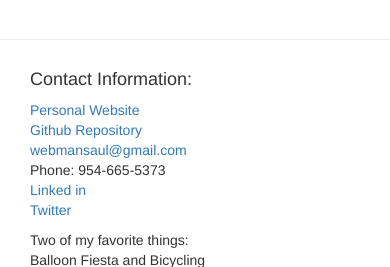
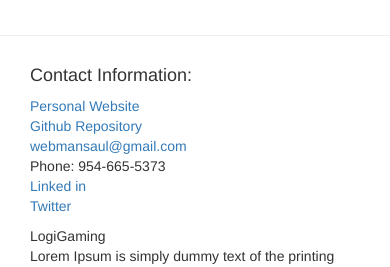
Before and after one commit to jmsaul/logi-gaming, a PHP site: page / in a window 390 px wide. Shown: the part 1011-1278 px from the top of the page. Run offline with PHP 8.4, Linux system fonts and the light colour scheme; some libraries are stand-ins or nearby versions.

Commit message:
corrected logo 2

```diff
--- a/public_html/index.php
+++ b/public_html/index.php
@@ -77,40 +77,25 @@
 
 				<div class="container">
 					<div class="text-center">
-						<h3>My Portfolio</h3>
+
 						<div class="row">
-							<div class="col-md-4">
+							<div class="col-md-6">
 								<div>
-									<a href="//bootcamp-coders.cnm.edu/~jsaul4/open-trails/public_html/">
-										Trail-Quail Website
-									</a>
+									<h3>LogiGaming</h3>
+									<p>Lorem Ipsum is simply dummy text of the printing and typesetting industry. Lorem Ipsum has been the industry's standard dummy text ever since the 1500s, when an unknown printer took a galley of type and scrambled it to make a type specimen book. It has survived not only five centuries, but also the leap into electronic typesetting, remaining essentially unchanged. It was popularised in the 1960s with the release of Letraset sheets containing Lorem Ipsum passages, and more recently with desktop publishing software like Aldus PageMaker including versions of Lorem Ipsum.</p>
+
 								</div>
-								<a href="//bootcamp-coders.cnm.edu/~jsaul4/open-trails/public_html/">
-									<img src="img/sandiaMtnNM.jpg" alt="Trail Quail Project" class="image-saul img-circle">
-								</a>
+
 							</div>
 
-							<div class="col-md-4">
+							<div class="col-md-6">
 								<div>
-									<a href="//physics.unm.edu/Courses/Saul/00_Classes/FL2014_Saul_PHYC110home.html">
-										Physics 110 Website
-									</a>
+									<h3>Community Debate</h3>
+									<p>Lorem Ipsum is simply dummy text of the printing and typesetting industry. Lorem Ipsum has been the industry's standard dummy text ever since the 1500s, when an unknown printer took a galley of type and scrambled it to make a type specimen book. It has survived not only five centuries, but also the leap into electronic typesetting, remaining essentially unchanged. It was popularised in the 1960s with the release of Letraset sheets containing Lorem Ipsum passages, and more recently with desktop publishing software like Aldus PageMaker including versions of Lorem Ipsum.</p>
 								</div>
-								<a href="//physics.unm.edu/Courses/Saul/00_Classes/FL2014_Saul_PHYC110home.html">
-									<img src="img/shuttle.jpeg" alt="Physics 110 Website" class="image-saul img-circle">
-								</a>
+
 							</div>
 
-							<div class="col-md-4">
-								<div>
-									<a href="//physics.unm.edu/Courses/Saul/00_Classes/FL2014_A101lab.html">
-										Astro 101lab Website
-									</a>
-								</div>
-								<a href="http://physics.unm.edu/Courses/Saul/00_Classes/FL2014_Saul_PHYC110home.html">
-									<img src="img/crab-nebula.jpeg" alt="Astro 101lab Website" class="image-saul img-circle">
-								</a>
-							</div>
 
 
 						</div>
@@ -120,7 +105,7 @@
 				<br>
 				<hr>
 				<div class="container">
-					<div class="col-md-4">
+					<div class="col-md-6">
 					<h4>Contact Information:</h4>
 					<ul class="contact-info">
 						<li><a href="//bootcamp-coders.cnm.edu/~jsaul4/saul-pwpsite">Personal Website</a></li>
@@ -134,10 +119,10 @@
 					</ul>
 				</div>
 
-			<div class="col-md-4">
-				<div>Two of my favorite things:</div>
-				<div>Balloon Fiesta and Bicycling</div>
-				<img src="img/balloon-saul.jpg" alt="Astro 101lab Website" class="image-saul">
+			<div class="col-md-6">
+				<div>LogiGaming</div>
+				<div>Lorem Ipsum is simply dummy text of the printing and typesetting industry. Lorem Ipsum has been the industry's standard dummy text ever since the 1500s, when an unknown printer took a galley of type and scrambled it to make a type specimen book. It has survived not only five centuries, but also the leap into electronic typesetting, remaining essentially unchanged. It was popularised in the 1960s with the release of Letraset sheets containing Lorem Ipsum passages, and more recently with desktop publishing software like Aldus PageMaker including versions of Lorem Ipsum.</div>
+
 			</div>
 
 			</main>
```
